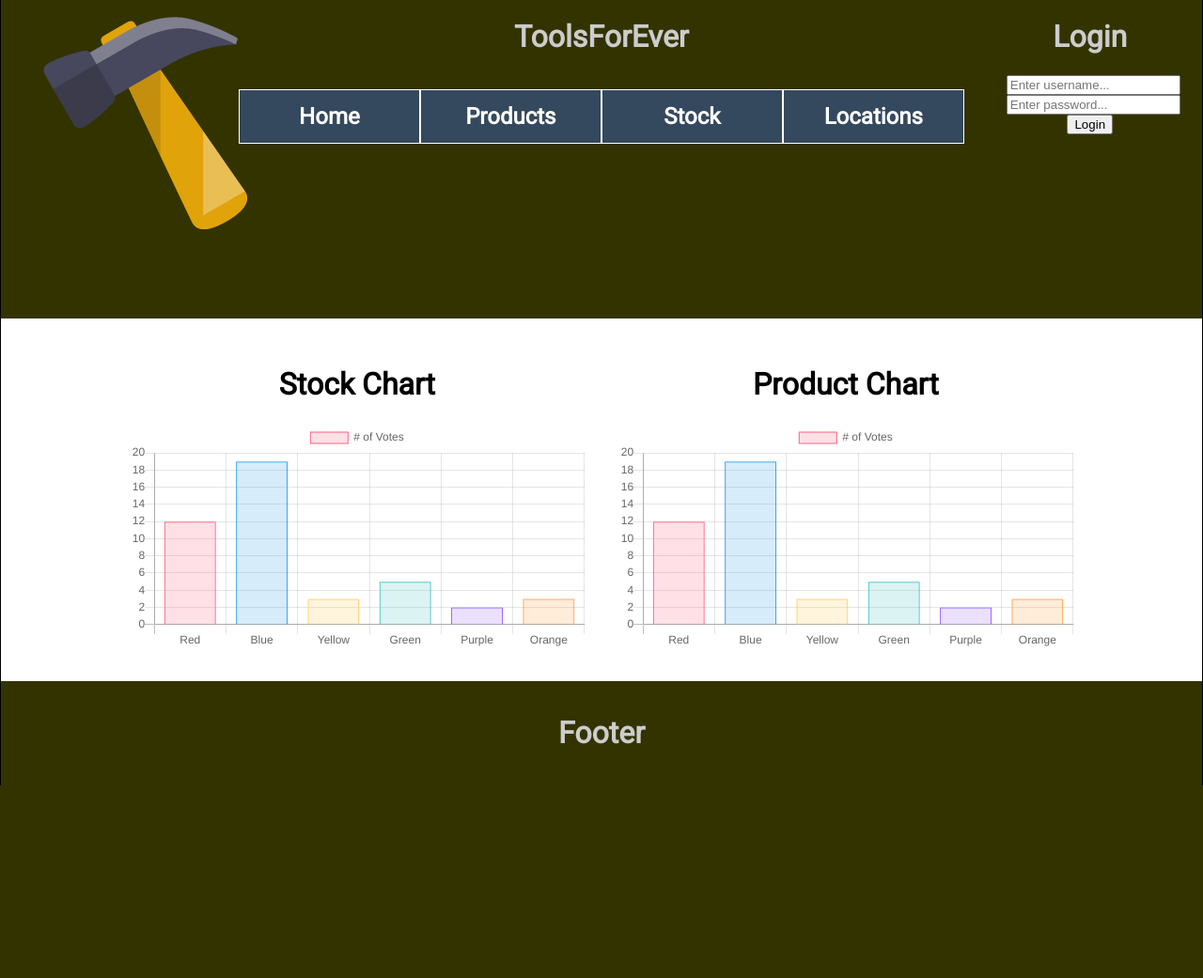
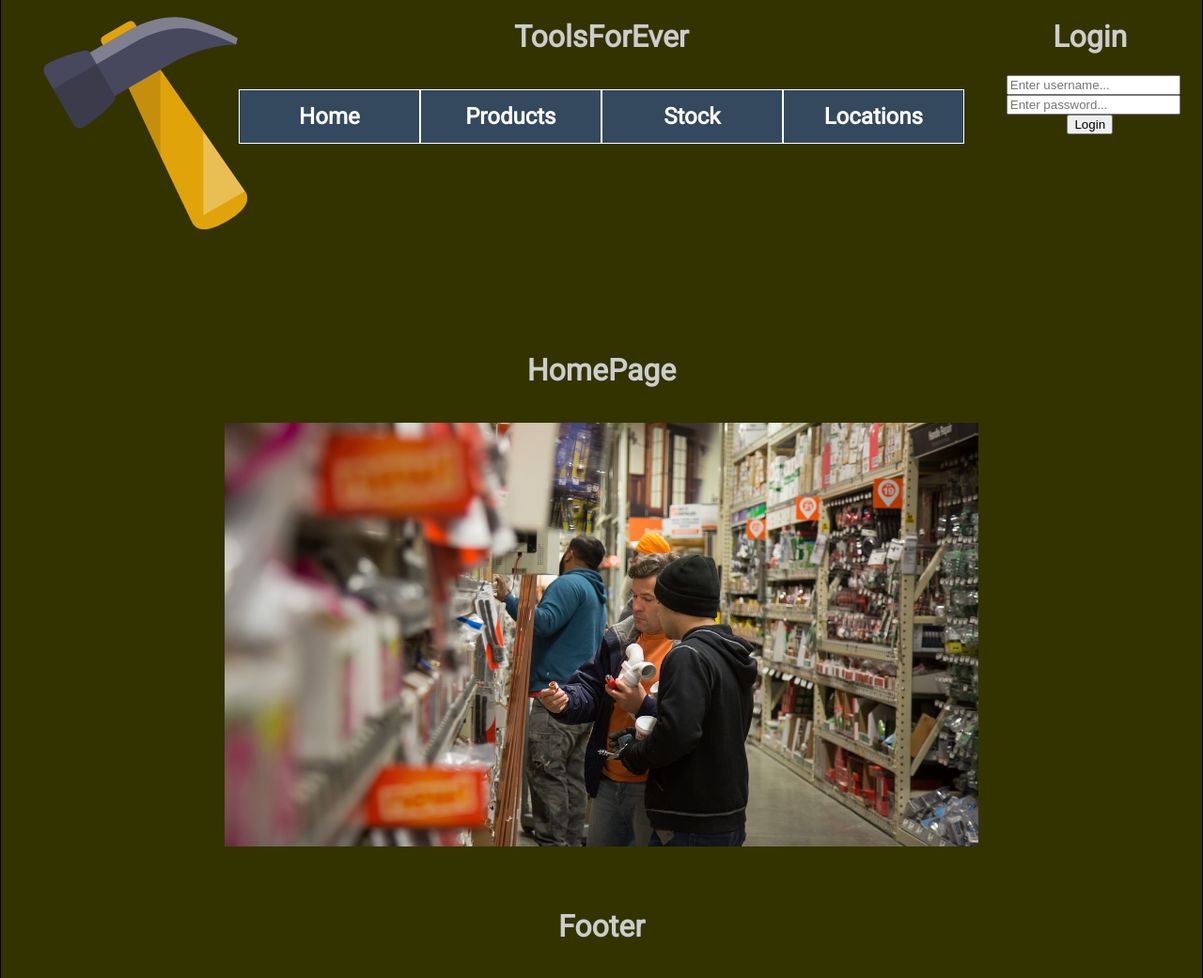
Before and after one commit to gaterin/Oefen-MVC, a PHP site: page /php/View/Home/showHome in a window 1280 px wide. Shown: the part 52-1093 px from the top of the page at 94% size. Before the commit the page ends 888 px from the top, so only its background shows below. Run offline with PHP 8.4, Linux system fonts and the light colour scheme; some libraries are stand-ins or nearby versions.

Commit message:
removed graphcharts experiment on homepage

```diff
--- a/Style/MainStyle.css
+++ b/Style/MainStyle.css
@@ -31,8 +31,8 @@ pre{
   text-align: left !important;
 }
 
-#homePage{
+/* #homePage{
   background-color:white;
   color:black;
   font-weight: bold;
-}
+} */
--- a/View/Home.php
+++ b/View/Home.php
@@ -2,20 +2,22 @@
 ?>
 <div class="row" id="homePage">
   <div class="col-12">
-    <div class="col-1"></div>
-    <div class="col-5">
+    <h1>HomePage</h1>
+    <div class="col-2"></div>
+    <!-- <div class="col-5">
       <h1>Stock Chart</h1>
       <canvas id="stockChart"></canvas>
-    </div>
+    </div> -->
 
     <!-- <div class="col-3"></div> -->
-    <div class="col-5">
+    <!-- <div class="col-5">
       <h1>Product Chart</h1>
       <canvas id="productChart"></canvas>
-    </div>
+    </div> -->
       <!-- <canvas id="myChart"></canvas> -->
-    <!-- <img class="col-8" src="./Images/HomeDepot.jpg"> -->
-    <div class="col-1">
+
+    <img class="col-8" src="./Images/HomeDepot.jpg">
+    <div class="col-2">
 
     </div>
   </div>
```
